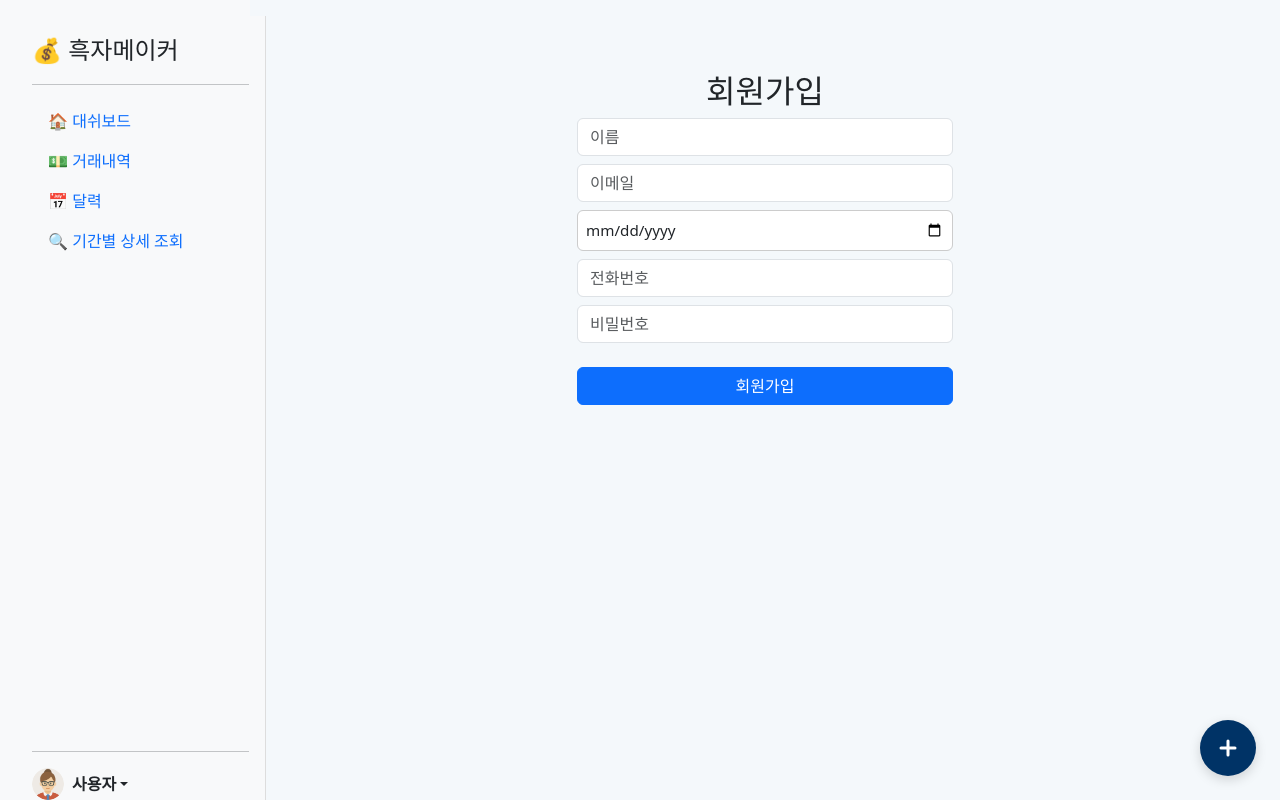
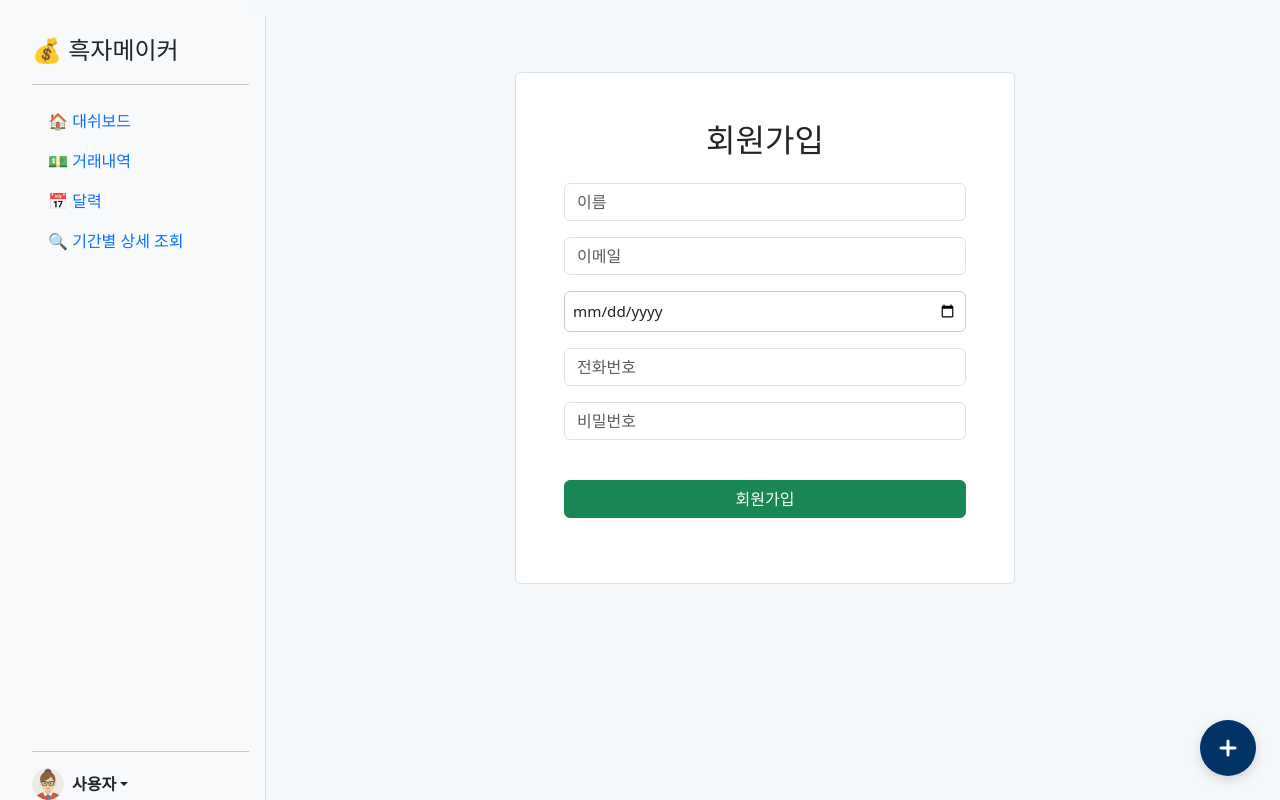
Before and after one commit to KB-Surplus-Maker/KB-Surplus-Maker, a Vue app: page /signup in a window 1280 px wide. Built offline with nearby package versions, Linux system fonts and the light colour scheme; what v-calendar would draw is missing.

Commit message:
♻ 로그인, 회원가입 배경 수정

```diff
--- a/src/pages/LoginView.vue
+++ b/src/pages/LoginView.vue
@@ -1,49 +1,64 @@
 <template>
-  <div class="container mt-5" style="max-width: 400px">
-    <h2 class="mb-4" style="text-align: center">로그인</h2>
+  <div class="login-wrapper d-flex justify-content-center pt-5">
+    <div class="login-box p-5 rounded">
+      <h2 class="mb-4 text-center">로그인</h2>
       <form @submit.prevent="handleLogin">
         <input
           v-model="email"
           type="email"
           placeholder="이메일"
-        class="form-control my-2"
+          class="form-control my-3"
         />
         <input
           v-model="password"
           type="password"
           placeholder="비밀번호"
-        class="form-control my-2"
+          class="form-control my-3"
         />
-      <button class="btn btn-success w-100 mt-3">로그인</button>
+        <button class="btn btn-success w-100 mt-4">로그인</button>
       </form>
 
       <!-- ✅ 회원가입 버튼 -->
-    <div class="text-center mt-3">
+      <div class="text-center mt-4">
         <p>아직 회원이 아니신가요?</p>
-      <router-link to="/signup" class="btn btn-outline-primary"
-        >회원가입</router-link
-      >
+        <router-link to="/signup" class="btn btn-outline-primary">
+          회원가입
+        </router-link>
+      </div>
     </div>
   </div>
 </template>
 
 <script setup>
-import { ref } from "vue";
-import { useRouter } from "vue-router";
-import { useUserStore } from "@/stores/userStore";
+import { ref } from 'vue';
+import { useRouter } from 'vue-router';
+import { useUserStore } from '@/stores/userStore';
 
-const email = ref("");
-const password = ref("");
+const email = ref('');
+const password = ref('');
 const userStore = useUserStore();
 const router = useRouter();
 
 const handleLogin = async () => {
   try {
     await userStore.login(email.value, password.value);
-    alert("로그인 성공!");
-    router.push("/dashboard"); // 로그인 후 메인 페이지 등으로 이동
+    alert('로그인 성공!');
+    router.push('/dashboard'); // 로그인 후 메인 페이지 등으로 이동
   } catch (err) {
     alert(err.message);
   }
 };
 </script>
+
+<style scoped>
+.login-wrapper {
+  min-height: 50vh;
+}
+
+.login-box {
+  width: 100%;
+  max-width: 500px;
+  background-color: #ffffff;
+  border: 1px solid #dee2e6;
+}
+</style>
--- a/src/pages/SignupView.vue
+++ b/src/pages/SignupView.vue
@@ -1,47 +1,53 @@
 <template>
-  <div class="container mt-5" style="max-width: 400px">
-    <h2 style="text-align: center">회원가입</h2>
+  <div class="signup-wrapper d-flex justify-content-center pt-5">
+    <div class="signup-box p-5 rounded">
+      <h2 class="text-center mb-4">회원가입</h2>
       <form @submit.prevent="handleSignup">
-      <input v-model="form.name" placeholder="이름" class="form-control my-2" />
+        <input
+          v-model="form.name"
+          placeholder="이름"
+          class="form-control my-3"
+        />
         <input
           v-model="form.email"
           type="email"
           placeholder="이메일"
-        class="form-control my-2"
+          class="form-control my-3"
         />
         <input
           v-model="form.birth"
           type="date"
           placeholder="생년월일"
-        class="form-control my-2"
+          class="form-control my-3"
         />
         <input
           v-model="form.phone"
           placeholder="전화번호"
-        class="form-control my-2"
+          class="form-control my-3"
         />
         <input
           v-model="form.password"
           type="password"
           placeholder="비밀번호"
-        class="form-control my-2"
+          class="form-control my-3"
         />
-      <button class="btn btn-primary w-100 mt-3">회원가입</button>
+        <button class="btn btn-success w-100 mt-4">회원가입</button>
       </form>
+    </div>
   </div>
 </template>
 
 <script setup>
-import { ref } from "vue";
-import { useRouter } from "vue-router";
-import { useUserStore } from "@/stores/userStore";
+import { ref } from 'vue';
+import { useRouter } from 'vue-router';
+import { useUserStore } from '@/stores/userStore';
 
 const form = ref({
-  name: "",
-  email: "",
-  birth: "",
-  phone: "",
-  password: "",
+  name: '',
+  email: '',
+  birth: '',
+  phone: '',
+  password: '',
 });
 
 const userStore = useUserStore();
@@ -50,10 +56,23 @@ const router = useRouter();
 const handleSignup = async () => {
   try {
     await userStore.signup(form.value);
-    alert("회원가입 완료! 로그인되었습니다.");
-    router.push("/login");
+    alert('회원가입 완료! 로그인되었습니다.');
+    router.push('/login');
   } catch (err) {
     alert(err.message);
   }
 };
 </script>
+
+<style scoped>
+.signup-wrapper {
+  min-height: 70vh;
+}
+
+.signup-box {
+  width: 100%;
+  max-width: 500px;
+  background-color: #ffffff;
+  border: 1px solid #dee2e6;
+}
+</style>
```
Also changed, not shown: db.json. Lines whose indentation alone changed are shown as unchanged.
